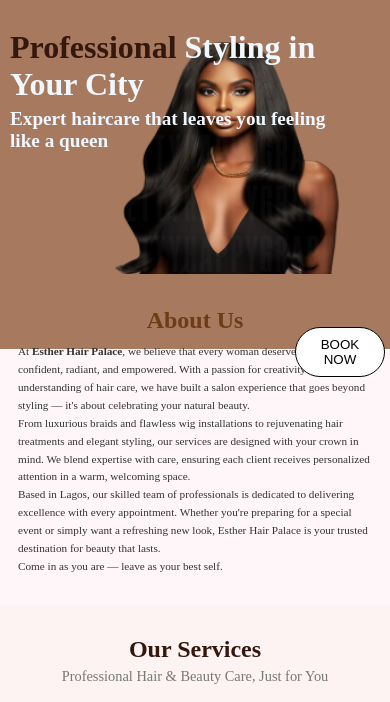
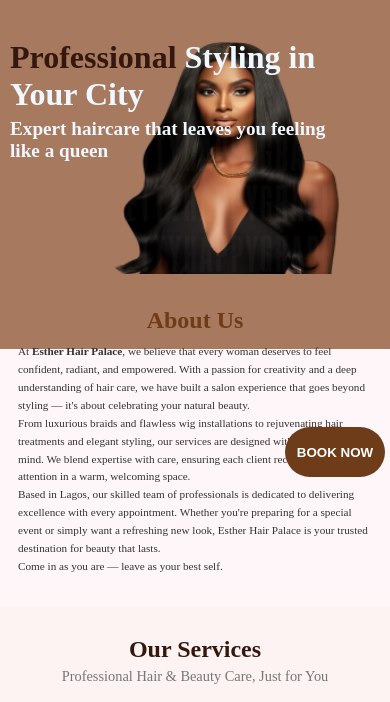
Before and after one commit to Tomhiz-teslim/Esther-hair, a plain HTML site: page Estherhair/index.html in a window 390 px wide. Shown: the part 73-775 px from the top of the page. Drawn offline with Linux system fonts and the light colour scheme.

Commit message:
Update style.css

```diff
--- a/Estherhair/style.css
+++ b/Estherhair/style.css
@@ -964,19 +964,20 @@ header .butt a .cta-button3 {
     justify-content: center;
     align-items: center;
     border-radius: 40px;
-    border: 1px solid #000 ;
+    border: none;
     position: absolute;
     right: 5px;
-    top: 400px;
+    top: 500px;
     height: 50px;
-    width: 90px;
-    background-color: white;
+    width: 100px;
+    background-color: #6e3c19;
     padding: 10px;
 
 }
-header .butt a .cta-button3 img{
-  width: 100%;
-  height: 40px;
+header .butt a .cta-button3 p{
+ font-size: 1em;
+ font-weight: 600;
+ color: #fff;
 }
 
 header .butt a .cta-button1 p{
@@ -1116,7 +1117,7 @@ header .butt a .cta-button2 p{
   .herotext {
     display: flex;
     flex-direction: column;
-    padding-top: 0px;
+    padding-top: 10px;
     width: 90%;
     padding-left: 10px;
   }
```
